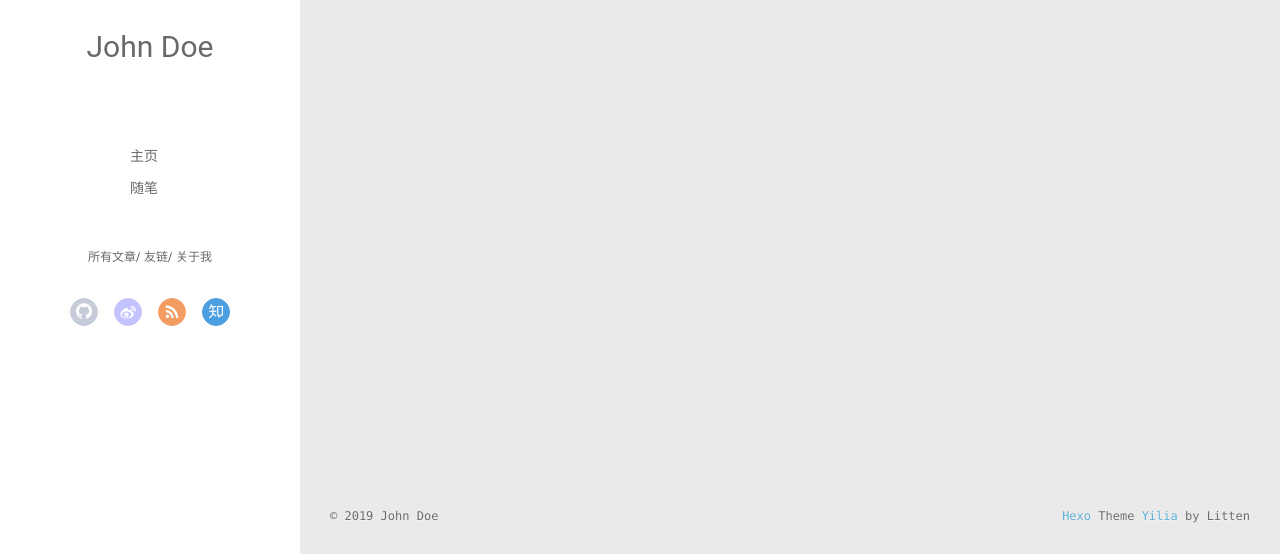
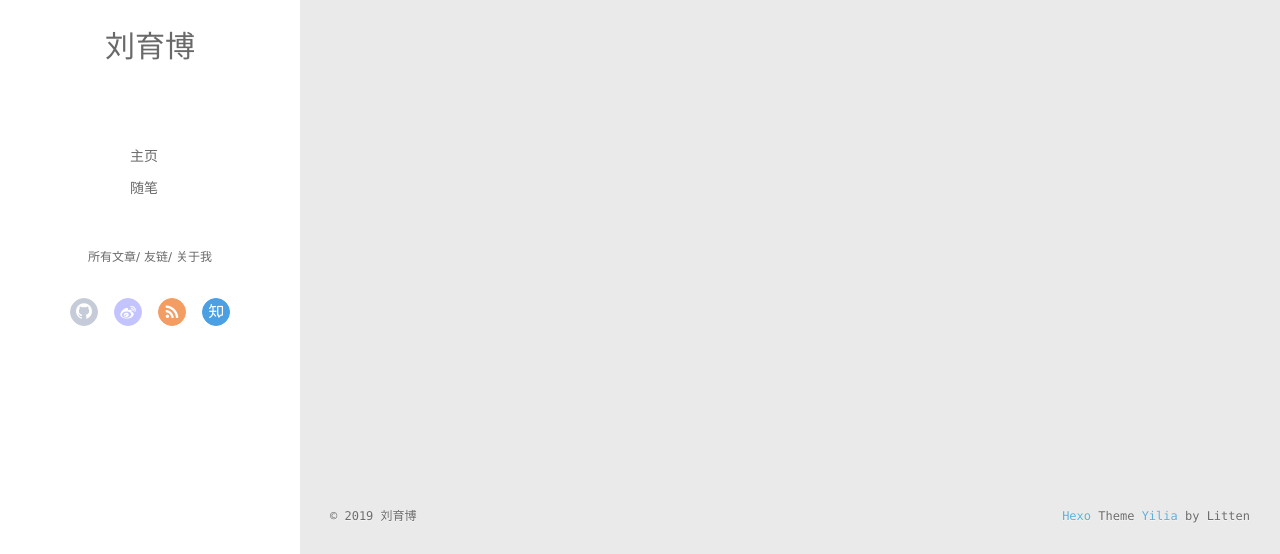
Before and after one commit to Crystal-Dragon-Liu/Crystal-Dragon-Liu.github.io, a plain HTML site: page archives/index.html in a window 1280 px wide. Shown: the part 243-797 px from the top of the page. Drawn offline with Linux system fonts and the light colour scheme.

Commit message:
Site updated: 2019-11-13 15:32:42

```diff
--- a/archives/index.html
+++ b/archives/index.html
@@ -45,7 +45,7 @@
 			<img src="" class="js-avatar">
 		</a>
 		<hgroup>
-		  <h1 class="header-author"><a href="/">John Doe</a></h1>
+		  <h1 class="header-author"><a href="/">刘育博</a></h1>
 		</hgroup>
 
 
@@ -103,7 +103,7 @@
 				<img src="" class="js-avatar">
 			</div>
 			<hgroup>
-			  <h1 class="header-author js-header-author">John Doe</h1>
+			  <h1 class="header-author js-header-author">刘育博</h1>
 			</hgroup>
 
 
@@ -201,7 +201,7 @@
   <div class="outer">
     <div id="footer-info">
     	<div class="footer-left">
-    		&copy; 2019 John Doe
+    		&copy; 2019 刘育博
     	</div>
       	<div class="footer-right">
       		<a href="http://hexo.io/" target="_blank">Hexo</a>  Theme <a href="https://github.com/litten/hexo-theme-yilia" target="_blank">Yilia</a> by Litten
```
Also changed, not shown: 2019/10/08/magazine_draft/index.html (+3 -3 lines), archives/2019/10/index.html (+3 -3 lines), archives/2019/index.html (+3 -3 lines), index.html (+3 -3 lines).
